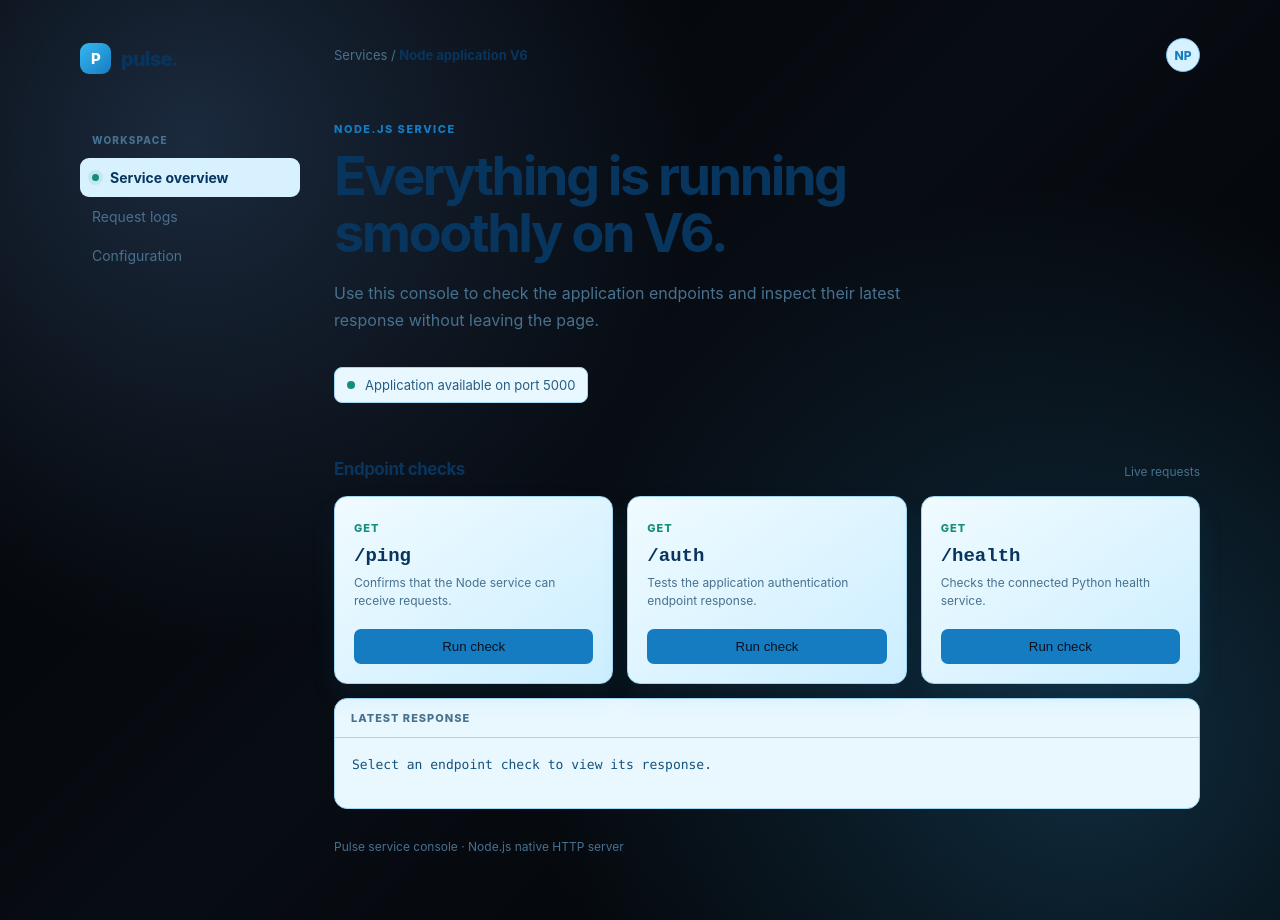
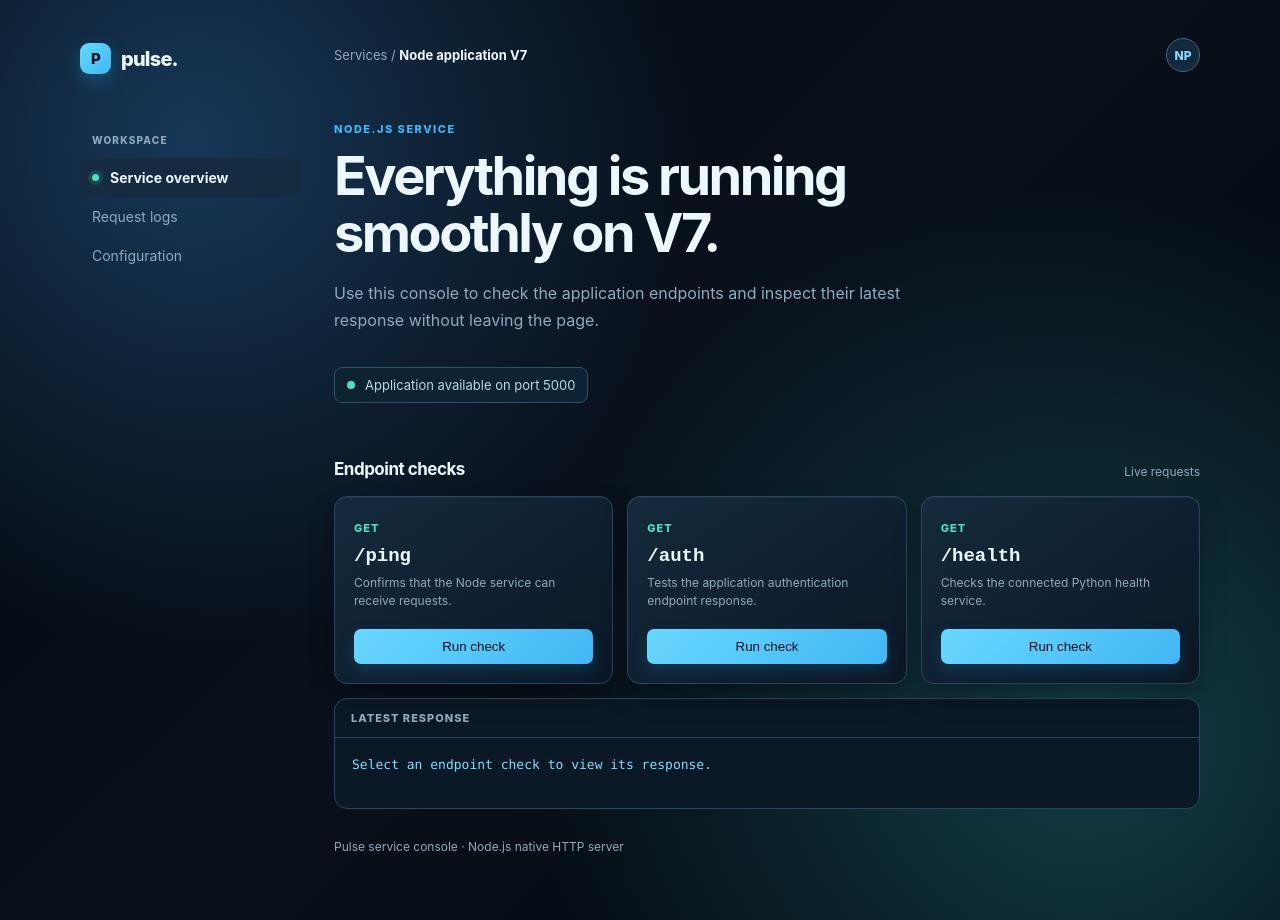
Before and after one commit to AnkurDayal-Devop/node-project, a website: page index.html in a window 1280 px wide. Drawn offline with Linux system fonts and the light colour scheme.

Commit message:
Updated to V7

```diff
--- a/index.html
+++ b/index.html
@@ -6,34 +6,34 @@
     <meta name="description" content="A compact Node.js service dashboard." />
     <title>Pulse — Service Console</title>
     <style>
-      :root { --navy: #09325d; --panel: #dff3ff; --line: #9fd7f4; --text: #08355e; --muted: #47718f; --blue: #157cc1; --mint: #168d7a; --red: #bd3f58; }
+      :root { --navy: #07111f; --panel: #101d2d; --line: #28465f; --text: #edf7ff; --muted: #90aabd; --blue: #42b6f4; --mint: #4ee0bc; --red: #ff7490; }
       * { box-sizing: border-box; }
-      body { margin: 0; min-height: 100vh; color: var(--text); background: radial-gradient(circle at 15% 15%, #1b2a3e 0%, transparent 38%), radial-gradient(circle at 85% 80%, #102c3e 0%, transparent 42%), linear-gradient(135deg, #000 0%, #080d14 48%, #000 100%); font-family: Inter, ui-sans-serif, system-ui, -apple-system, BlinkMacSystemFont, "Segoe UI", sans-serif; }
+      body { margin: 0; min-height: 100vh; color: var(--text); background: radial-gradient(circle at 15% 15%, #173858 0%, transparent 38%), radial-gradient(circle at 85% 80%, #123d46 0%, transparent 42%), linear-gradient(135deg, #03070d 0%, #09111c 48%, #02060b 100%); font-family: Inter, ui-sans-serif, system-ui, -apple-system, BlinkMacSystemFont, "Segoe UI", sans-serif; }
       .layout { max-width: 1180px; min-height: 100vh; margin: auto; padding: 30px; display: grid; grid-template-columns: 220px 1fr; gap: 34px; }
       aside { padding: 13px 0; }
       .brand { display: flex; align-items: center; gap: 10px; margin-bottom: 60px; font-size: 20px; font-weight: 800; letter-spacing: -.8px; }
-      .brand-mark { display: grid; place-items: center; width: 31px; height: 31px; background: linear-gradient(135deg, #36b8f2, var(--blue)); color: #fff; border-radius: 9px; font-size: 15px; }
-      .nav-label { margin: 0 0 12px 12px; color: #47718f; font-size: 10px; font-weight: 800; letter-spacing: 1.2px; }
+      .brand-mark { display: grid; place-items: center; width: 31px; height: 31px; background: linear-gradient(135deg, #63dbff, var(--blue)); color: #04111c; border-radius: 9px; font-size: 15px; box-shadow: 0 7px 18px #2dbbf044; }
+      .nav-label { margin: 0 0 12px 12px; color: var(--muted); font-size: 10px; font-weight: 800; letter-spacing: 1.2px; }
       .nav-item { display: flex; align-items: center; gap: 11px; padding: 11px 12px; color: var(--muted); border-radius: 9px; font-size: 14px; }
-      .nav-item.active { color: var(--text); background: #d7f1ff; font-weight: 650; }
-      .nav-dot { width: 7px; height: 7px; border-radius: 50%; background: var(--mint); box-shadow: 0 0 0 4px #168d7a18; }
+      .nav-item.active { color: var(--text); background: #152b40; font-weight: 650; }
+      .nav-dot { width: 7px; height: 7px; border-radius: 50%; background: var(--mint); box-shadow: 0 0 0 4px #4ee0bc22; }
       main { padding: 8px 0 36px; }
       header { display: flex; justify-content: space-between; align-items: center; margin-bottom: 50px; }
       .crumb { color: var(--muted); font-size: 13px; } .crumb b { color: var(--text); }
-      .profile { width: 34px; height: 34px; border: 1px solid #78bee5; border-radius: 50%; display: grid; place-items: center; background: #d7f1ff; color: var(--blue); font-size: 12px; font-weight: 800; }
+      .profile { width: 34px; height: 34px; border: 1px solid #426681; border-radius: 50%; display: grid; place-items: center; background: #13283b; color: #8ad8ff; font-size: 12px; font-weight: 800; }
       .eyebrow { margin: 0 0 12px; color: var(--blue); font-size: 11px; letter-spacing: 1.5px; font-weight: 800; }
       h1 { max-width: 650px; margin: 0; font-size: clamp(34px, 5vw, 54px); letter-spacing: -2.5px; line-height: 1.05; }
       .lead { max-width: 590px; margin: 19px 0 34px; color: var(--muted); font-size: 16px; line-height: 1.65; }
-      .status-bar { display: inline-flex; gap: 10px; align-items: center; padding: 9px 12px; border: 1px solid var(--line); border-radius: 8px; color: #265d83; font-size: 13px; background: #e9f8ff; }
+      .status-bar { display: inline-flex; gap: 10px; align-items: center; padding: 9px 12px; border: 1px solid #2d5268; border-radius: 8px; color: #b8d9e8; font-size: 13px; background: #0d2232; }
       .status-bar i { width: 8px; height: 8px; border-radius: 50%; background: var(--mint); }
       .section-heading { display: flex; justify-content: space-between; align-items: end; margin: 56px 0 17px; }
       h2 { margin: 0; font-size: 17px; letter-spacing: -.5px; }.section-heading span { color: var(--muted); font-size: 12px; }
       .endpoint-grid { display: grid; grid-template-columns: repeat(3, 1fr); gap: 14px; }
-      .endpoint { padding: 19px; min-height: 176px; border: 1px solid var(--line); border-radius: 13px; background: linear-gradient(145deg, #f0fbff, #cceeff); box-shadow: 0 12px 26px #1479a21a; }
+      .endpoint { padding: 19px; min-height: 176px; border: 1px solid var(--line); border-radius: 13px; background: linear-gradient(145deg, #142a3d, #0b1725); box-shadow: 0 12px 26px #00000045, inset 0 1px 0 #ffffff0b; }
       .method { color: var(--mint); font-size: 11px; font-weight: 800; letter-spacing: 1px; }.endpoint code { display: block; margin: 9px 0 7px; font-size: 19px; font-weight: 700; }.endpoint p { min-height: 38px; margin: 0; color: var(--muted); font-size: 12px; line-height: 1.5; }
-      button { width: 100%; margin-top: 17px; padding: 10px; cursor: pointer; color: #09121f; background: var(--blue); border: 0; border-radius: 7px; font: 750 12px inherit; transition: filter .18s, transform .18s; } button:hover { filter: brightness(1.1); transform: translateY(-1px); } button:disabled { opacity: .7; cursor: wait; }
-      .response-panel { margin-top: 14px; border: 1px solid var(--line); border-radius: 13px; overflow: hidden; background: #e9f8ff; }.response-title { padding: 12px 16px; border-bottom: 1px solid var(--line); color: var(--muted); font-size: 11px; font-weight: 800; letter-spacing: 1px; }.response { display: block; min-height: 70px; padding: 17px; color: #15527c; white-space: pre-wrap; overflow-wrap: anywhere; font: 13px/1.5 "SFMono-Regular", Consolas, monospace; }.response.error { color: var(--red); }
-      footer { margin-top: 30px; color: #47718f; font-size: 12px; } @media (max-width: 760px) { .layout { display: block; padding: 22px; } aside { padding: 0; }.brand { margin-bottom: 24px; }.nav-label, .nav-item:not(.active) { display: none; }.nav-item.active { display: inline-flex; }.endpoint-grid { grid-template-columns: 1fr; } header { margin-bottom: 38px; } }
+      button { width: 100%; margin-top: 17px; padding: 10px; cursor: pointer; color: #031019; background: linear-gradient(135deg, #69d8ff, var(--blue)); border: 0; border-radius: 7px; font: 750 12px inherit; box-shadow: 0 7px 16px #158ac33b; transition: filter .18s, transform .18s, box-shadow .18s; } button:hover { filter: brightness(1.08); transform: translateY(-1px); box-shadow: 0 10px 20px #158ac355; } button:disabled { opacity: .7; cursor: wait; }
+      .response-panel { margin-top: 14px; border: 1px solid var(--line); border-radius: 13px; overflow: hidden; background: #0b1826; box-shadow: inset 0 1px 0 #ffffff08; }.response-title { padding: 12px 16px; border-bottom: 1px solid var(--line); color: var(--muted); font-size: 11px; font-weight: 800; letter-spacing: 1px; }.response { display: block; min-height: 70px; padding: 17px; color: #86d9ff; white-space: pre-wrap; overflow-wrap: anywhere; font: 13px/1.5 "SFMono-Regular", Consolas, monospace; }.response.error { color: var(--red); }
+      footer { margin-top: 30px; color: var(--muted); font-size: 12px; } @media (max-width: 760px) { .layout { display: block; padding: 22px; } aside { padding: 0; }.brand { margin-bottom: 24px; }.nav-label, .nav-item:not(.active) { display: none; }.nav-item.active { display: inline-flex; }.endpoint-grid { grid-template-columns: 1fr; } header { margin-bottom: 38px; } }
     </style>
   </head>
   <body>
@@ -46,10 +46,10 @@
         <div class="nav-item">Configuration</div>
       </aside>
       <main>
-        <header><div class="crumb">Services / <b>Node application V6</b></div><div class="profile">NP</div></header>
+        <header><div class="crumb">Services / <b>Node application V7</b></div><div class="profile">NP</div></header>
         <section>
           <p class="eyebrow">NODE.JS SERVICE</p>
-          <h1>Everything is running smoothly on V6.</h1>
+          <h1>Everything is running smoothly on V7.</h1>
           <p class="lead">Use this console to check the application endpoints and inspect their latest response without leaving the page.</p>
           <div class="status-bar"><i></i><span>Application available on port 5000</span></div>
         </section>
```
